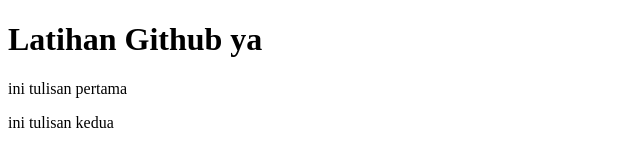
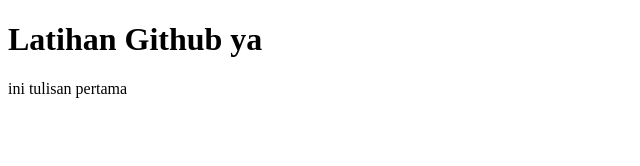
Before and after one commit to jovanski29/Latihan-Github, a plain HTML site: page index.html in a window 1280 px wide. Shown: the whole page, without its empty margins (0-640 px from the left). Drawn offline with Linux system fonts and the light colour scheme.

Commit message:
commit pertama

```diff
--- a/index.html
+++ b/index.html
@@ -7,7 +7,7 @@
 
 <h1>Latihan Github ya</h1>
 <p>ini tulisan pertama</p>
-<p>ini tulisan kedua </p>
+
 
 </body>
 </html>
```
